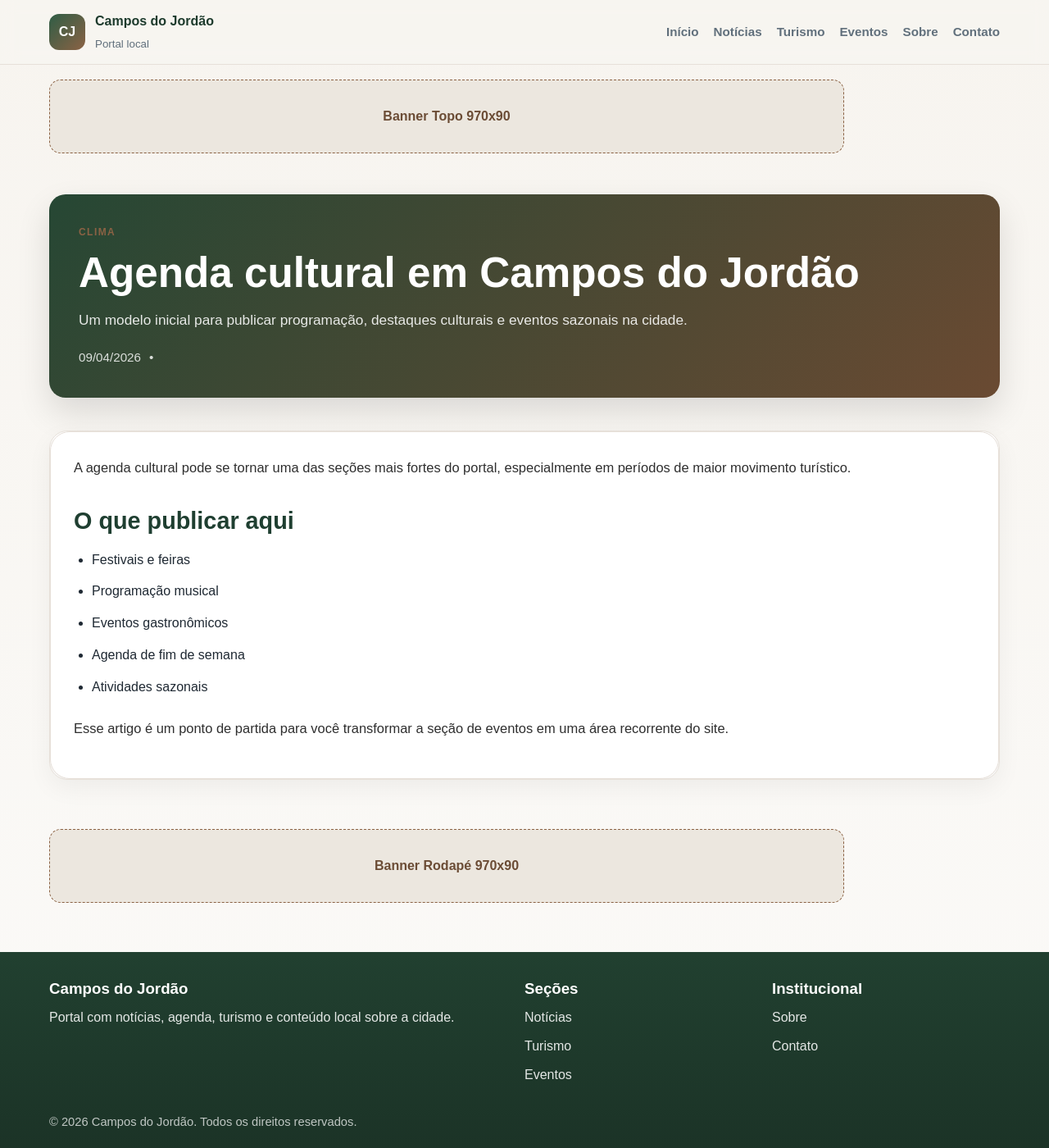
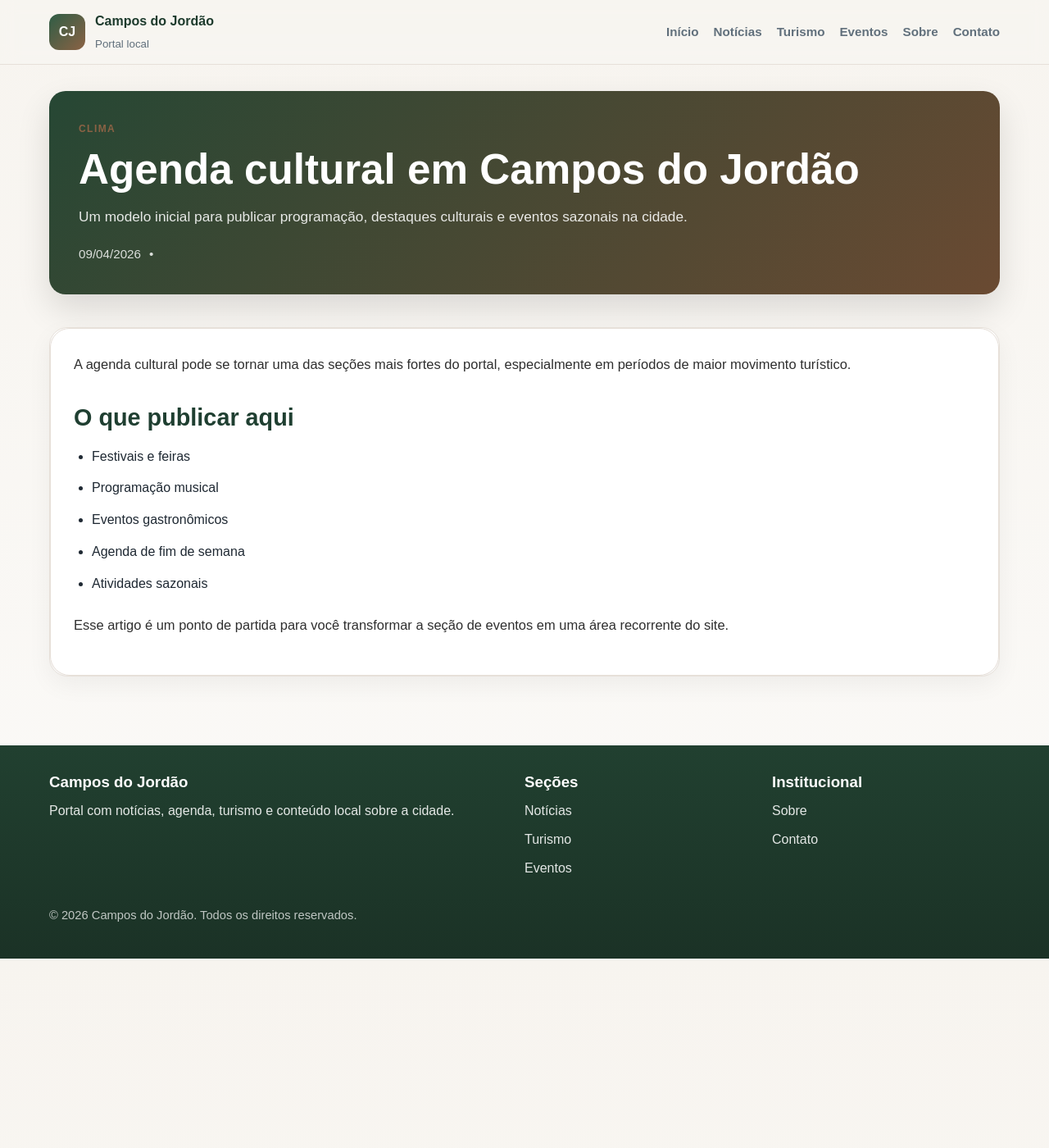
Before and after one commit to projetocamposdojordao/projetocamposdojordao.github.io, a Jekyll site: the page built from _posts/2026-04-09-agenda-cultural-em-campos-do-jordao.md, in a window 1280 px wide and 1400 px high. Shown: the whole window at 82% size. Built offline with Jekyll 4.4.1, drawn with Linux system fonts in a browser that asks for light colours.

Commit message:
Update post.html

```diff
--- a/_layouts/post.html
+++ b/_layouts/post.html
@@ -1,14 +1,6 @@
 ---
 layout: default
 ---
-<section class="top-ad">
-  <div class="container">
-    <a href="#" class="ad-box ad-box--top">
-      <span>Banner Topo 970x90</span>
-    </a>
-  </div>
-</section>
-
 <section class="hero-banner post-hero">
   <div class="container">
     <div class="post-header-card">
@@ -56,11 +48,3 @@ layout: default
     </div>
   </div>
 </section>
-
-<section class="bottom-ad">
-  <div class="container">
-    <a href="#" class="ad-box ad-box--footer">
-      <span>Banner Rodapé 970x90</span>
-    </a>
-  </div>
-</section>
```
